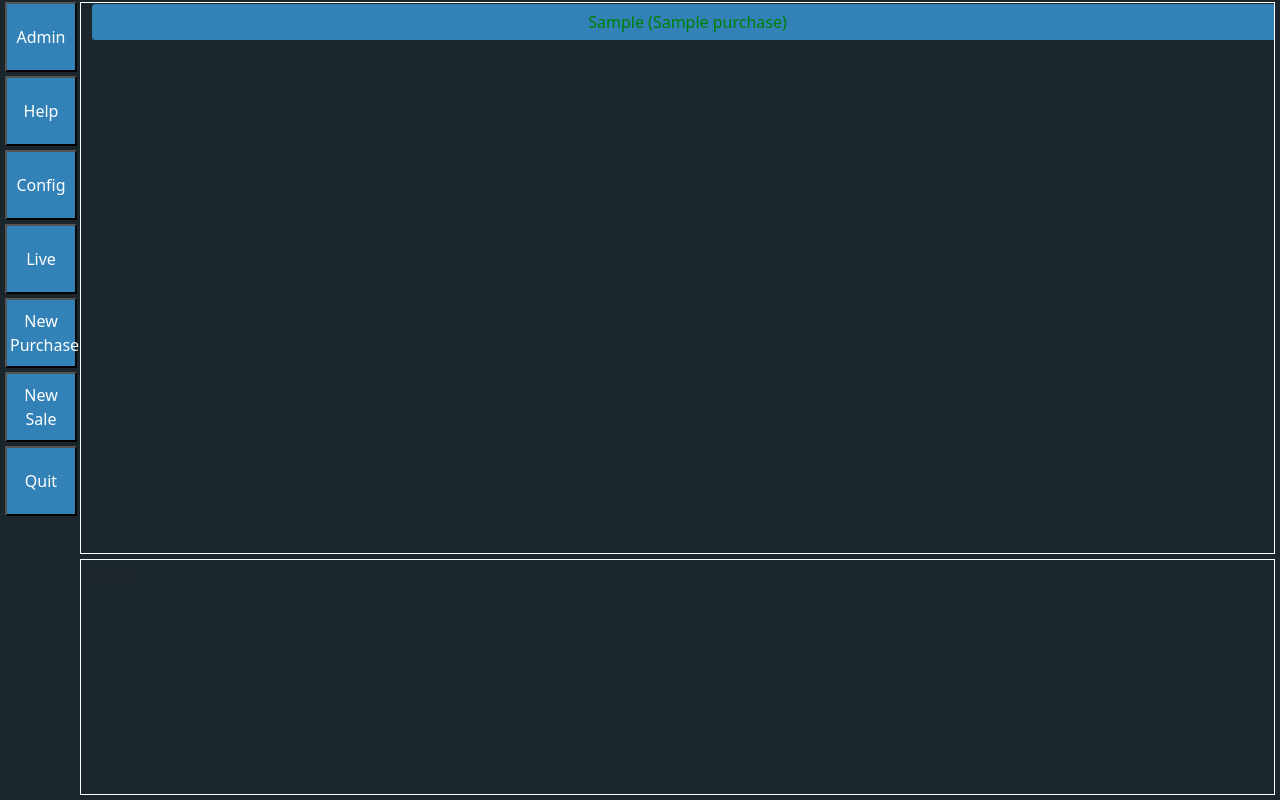
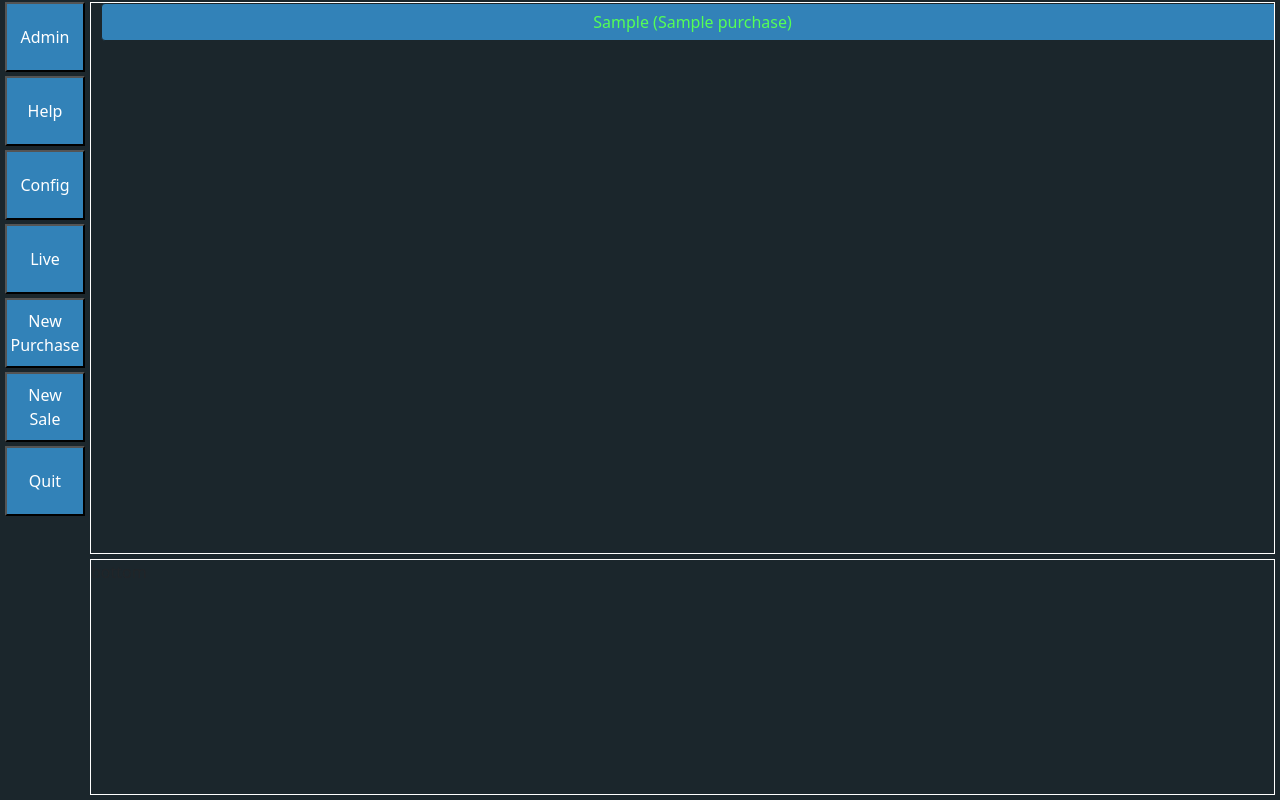
Before and after one commit to dodgydesigns/Buffetiser-Unchained, a Django app: page / in a window 1280 px wide. Run offline with Django 3.2, Linux system fonts and the light colour scheme; tables that the repository leaves empty hold one stand-in row (values such as "Sample post"); some libraries are stand-ins or nearby versions.

Commit message:
Fixed text colour by profit.

```diff
--- a/buffetiser_main/static/buffetiser_main/style.css
+++ b/buffetiser_main/static/buffetiser_main/style.css
@@ -12,16 +12,20 @@ html, body {
     margin: 0px;
 }
 
+
+/*  ----------------------------------------------------
+
+    ----------------------------------------------------  */
 .left {
     display: block;
     background: var(--COLOUR0);
-    min-width: 80px;
-    max-width: 80px;
+    min-width: 90px;
+    max-width: 90px;
     height: 100%;
 }
 
 .left button {
-    width: 72px;
+    width: 80px;
     height: 70px;
     padding: 3px;
     margin: 2px 5px 2px 5px;
@@ -45,6 +49,9 @@ html, body {
 }
 
 
+/*  ----------------------------------------------------
+
+    ----------------------------------------------------  */
 #right {
     display: flex;
     flex-direction: column;
@@ -55,6 +62,9 @@ html, body {
 }
 
 
+/*  ----------------------------------------------------
+
+    ----------------------------------------------------  */
 #top {
     background-color: var(--COLOUR0);
     height: 70%;
@@ -72,16 +82,20 @@ html, body {
     margin-right: 10px;
 }
 
+
+/*  ----------------------------------------------------
+
+    ----------------------------------------------------  */
 #inner-left {
     float: left;
-    width: 90%;
+    width: 86%;
     margin: 0px;
 }
 
 #inner-right {
     float: right;
     width: 10%;
-    min-width: 100px;
+    min-width: 170px;
     height: 100%;
     margin-top: 5%;
 }
@@ -123,21 +137,20 @@ a.btn.btn-primary.panel-title {
 #inner-right-table {
     width: 100%;
     height: 200%;
-    border-collapse: collapse;
-    border: 1px solid var(--COLOUR3);
     margin-right: 5px;
     font-size: 80%;
     text-align: right;
 }
 
-#inner-right-table th, td {
-  border: 1px solid var(--COLOUR3)
+table, table th, table td {
+    border: 1px solid var(--COLOUR3);
+    padding: 5px;
 }
 
 
+/*  ----------------------------------------------------
 
-
-
+    ----------------------------------------------------  */
 #bottom {
     background: var(--COLOUR0);
     height: 30%;
@@ -149,6 +162,9 @@ a.btn.btn-primary.panel-title {
 }
 
 
+/*  ----------------------------------------------------
+
+    ----------------------------------------------------  */
 .new_purchase {
     display: block;
 }
--- a/buffetiser_main/templates/buffetiser_main/index.html
+++ b/buffetiser_main/templates/buffetiser_main/index.html
@@ -19,7 +19,7 @@
             <a href="/config"><button>Config</button></a>
             <a href="/config"><button>Live</button></a>
             <a href="/purchase"><button>New Purchase</button></a>
-            <a href="/config"><button>New Sale</button></a>
+            <a href="/config"><button>New</br>Sale</button></a>
             <a href="/config"><button>Quit</button></a>
         </div>
 
@@ -34,11 +34,18 @@
                                     role="button"
                                     aria-expanded="false"
                                     aria-controls="collapseExample">
-                                    <label id="profit-colour">
+                                    <label id="-{{ investment.symbol }}">
                                         {{ investment.symbol }} ({{ investment.name }})
                                     </label>
                                 </a>
                             </p>
+                            <!-- Script sets text color based on investment profit (positive/negative) -->
+                            <script>
+                                profit = Number(`{{ investment.price }}`);
+                                if (profit === 0) { $("#-{{ investment.symbol }}").css("color", "white"); }
+                                else if (profit > 17.0) { $("#-{{ investment.symbol }}").css("color", "#FF5555"); }
+                                else if (profit < 17.0) { $("#-{{ investment.symbol }}").css("color", "#55FF55"); }
+                            </script>
                             <div class="collapse" id={{ investment.symbol }}>
                                 <div class="card card-body" id="panel-container">
                                     <div class="panel-body">
@@ -54,7 +61,7 @@
                                                     <tr><td>Units Held</td><td>{{ investment.units }}</td></tr>
                                                     <tr><td>Total Cost</td><td>$1786.90</td></tr>
                                                     <tr><td>Live Price</td><td>$12.90</td></tr>
-                                                    <tr><td>Value</td><td>$87660</td></tr>
+                                                    <tr><td>Value</td><td>$87660.76</td></tr>
                                                     <tr><td>Profit</td><td id="profit-colour">$778</td></tr>
                                                     <tr><td></td><td id="profit-colour">64%</td></tr>
                                                 </table>
@@ -63,16 +70,6 @@
                                     </div>
                                 </div>
                             </div>
-                                <!-- Script sets text color based on investment profit (positive/negative) -->
-                                <script>
-                                    profit = {{ investment.price }};
-                                    if (profit > 10) {
-                                        $("#profit-colour").css("color", "red"); }
-                                    else if (profit === 1) {
-                                        $("#profit-colour").css("color", "white"); }
-                                    else {
-                                        $("#profit-colour").css("color", "green"); }
-                                </script>
                         {% endfor %}
                 {% else %}
                     <p>No investments are available.</p>
```
